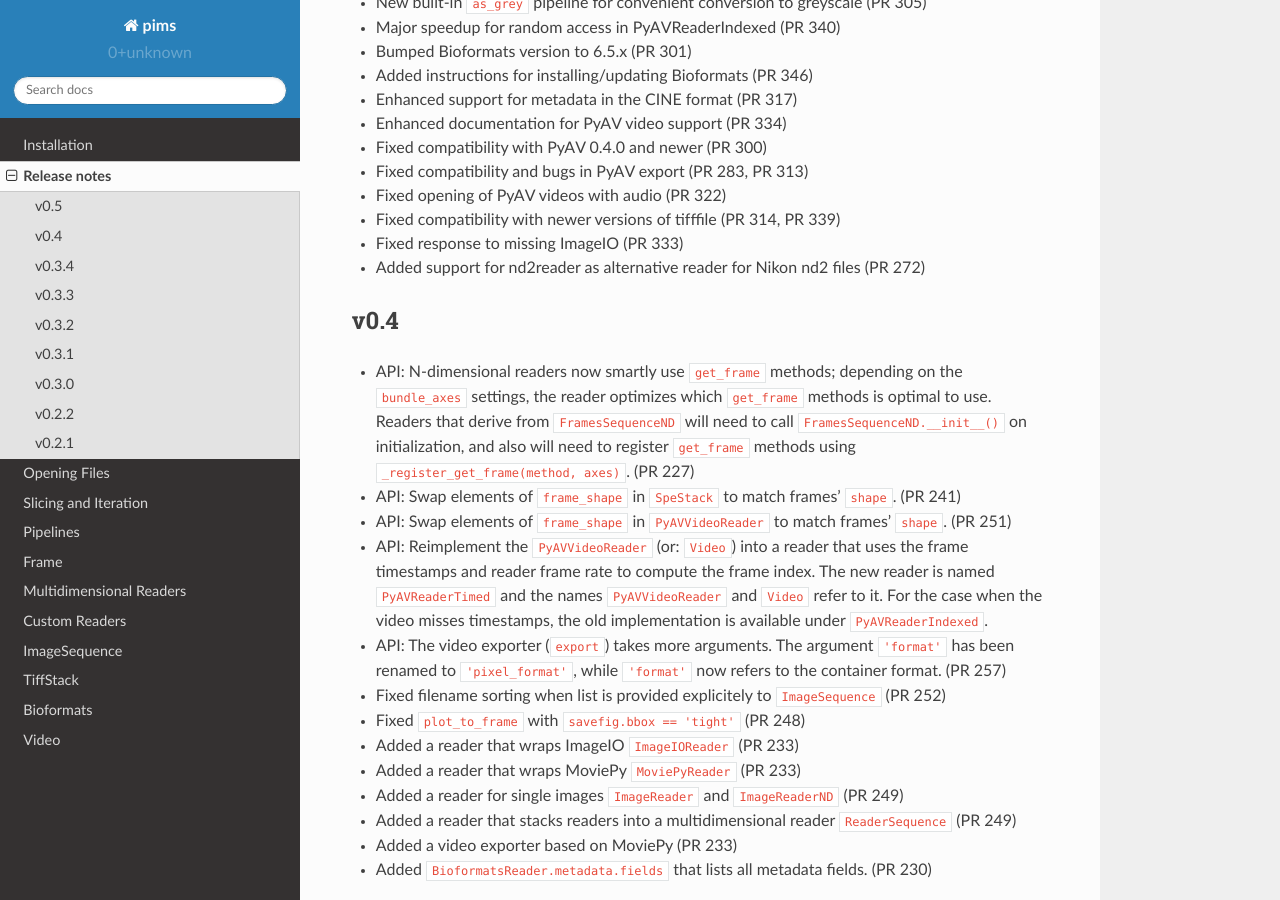
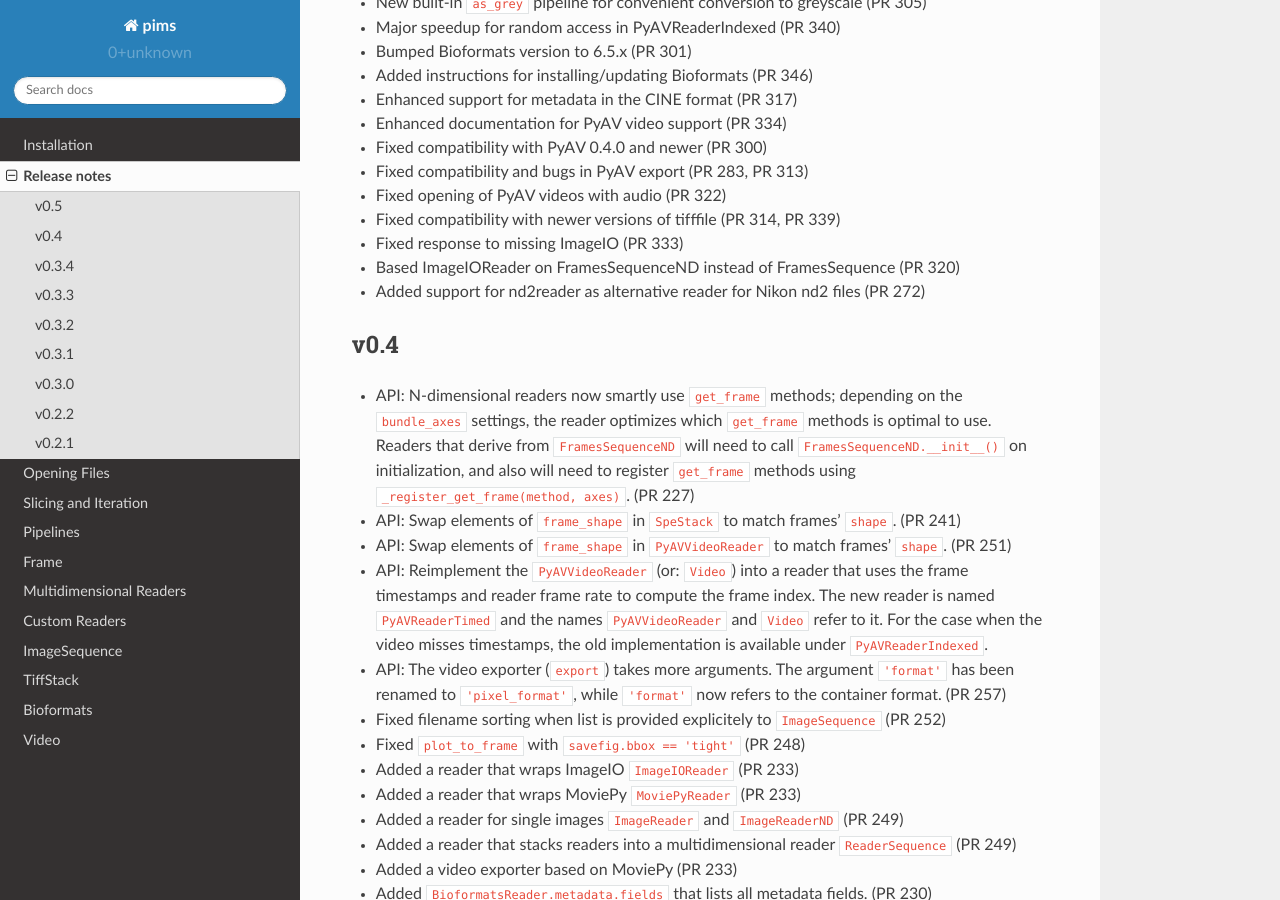
Before and after one commit to soft-matter/pims, a Sphinx documentation site: the page built from doc/source/release_notes.rst, in a window 1280 px wide and 900 px high, scrolled down 370 px. Built offline with Sphinx 7.4.7 and the Read the Docs theme 2.0.0, drawn with Linux system fonts in a browser that asks for light colours.

Commit message:
DOC: add note about PR 320 to release notes

```diff
--- a/doc/source/release_notes.rst
+++ b/doc/source/release_notes.rst
@@ -21,6 +21,7 @@ open files may need to be edited slightly -- see the first change listed below.
 - Fixed opening of PyAV videos with audio (PR 322)
 - Fixed compatibility with newer versions of tifffile (PR 314, PR 339)
 - Fixed response to missing ImageIO (PR 333)
+- Based ImageIOReader on FramesSequenceND instead of FramesSequence (PR 320)
 - Added support for nd2reader as alternative reader for Nikon nd2 files (PR 272)
 
 
```
